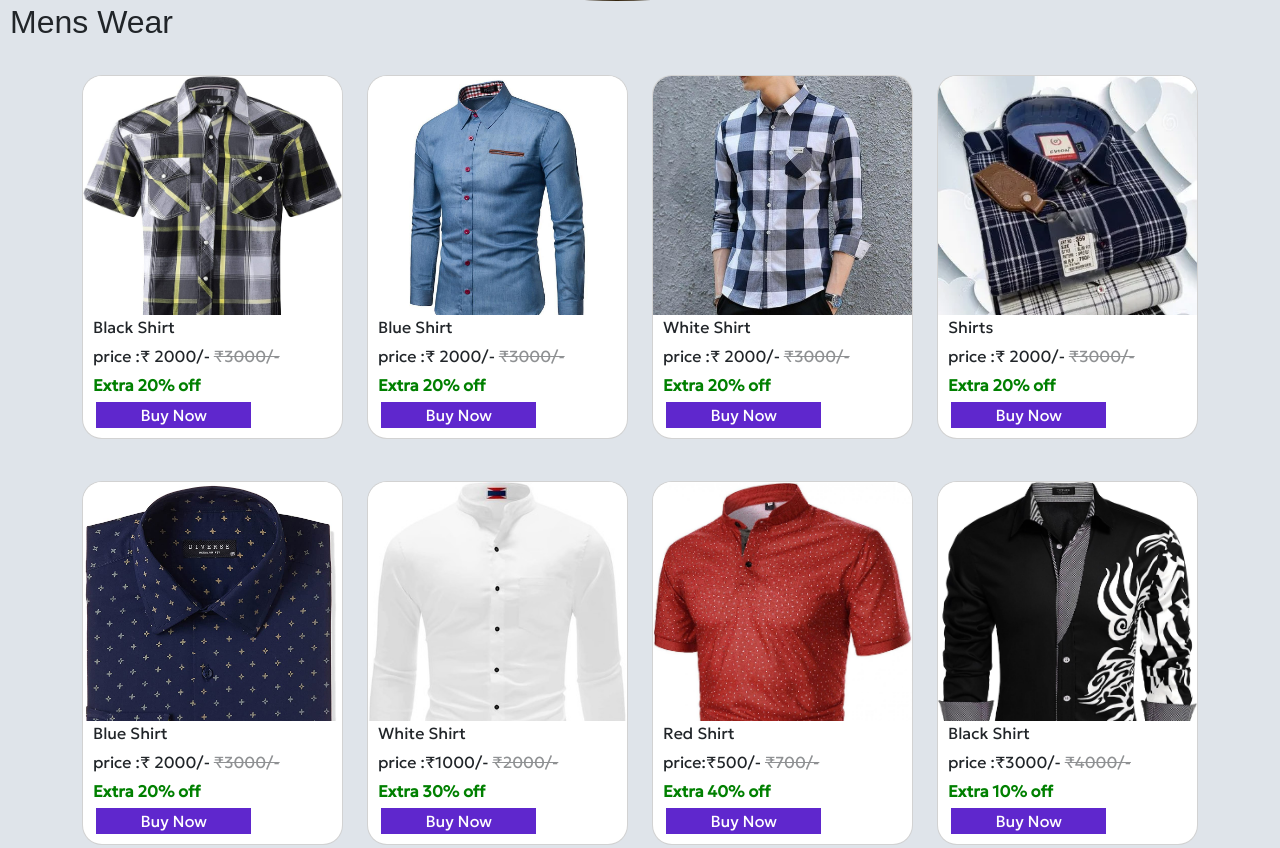
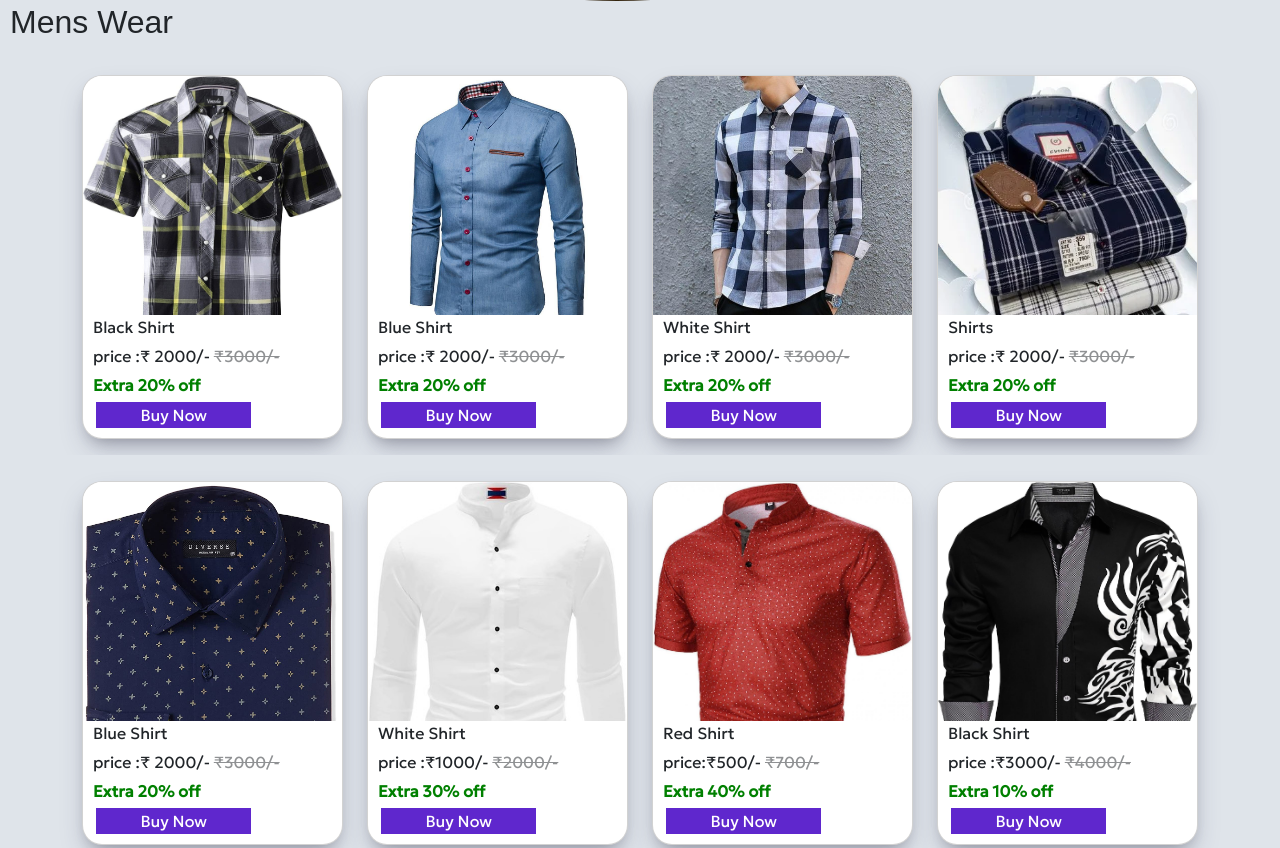
Before and after one commit to Wasim-JS/ShoppingSite, a plain HTML site: page index.html in a window 1280 px wide. Shown: the part 1260-2108 px from the top of the page. Drawn offline with nearby package versions, Linux system fonts and the light colour scheme; a web font is replaced by a local one.

Commit message:
animation added

```diff
--- a/style.css
+++ b/style.css
@@ -140,6 +140,13 @@ body{
 
 }
 
+.card{
+    box-shadow: rgba(50, 50, 93, 0.25) 0px 13px 27px -5px, rgba(0, 0, 0, 0.3) 0px 8px 16px -8px;
+    transition: all 0.3s linear;
+}
+.card:hover{
+    transform: translateY(-2px) scale(1.1);
+}
 .card button{
     width: 60%;
     display: block;
```
